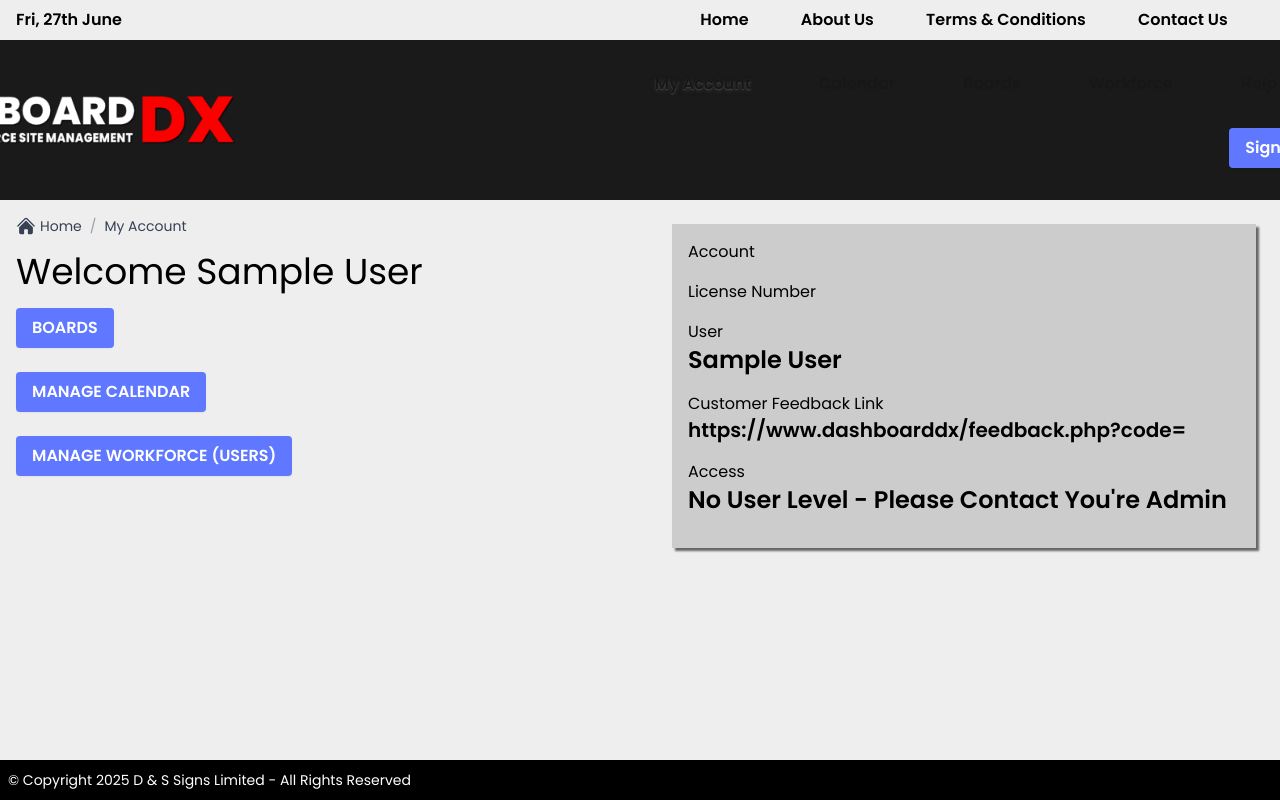
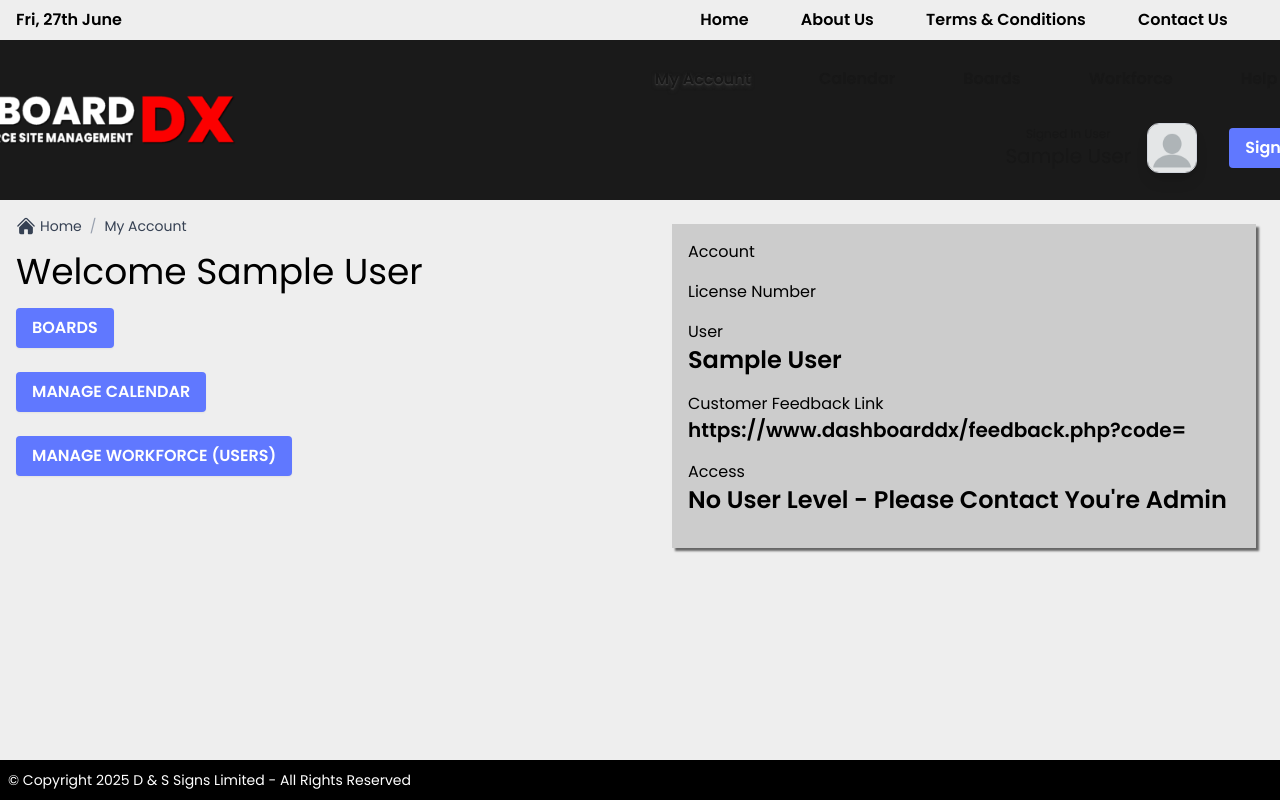
Before and after one commit to UrKo2376/DashboardDX_NextJS, a Next.js app: page /my-account in a window 1280 px wide. Shown: the top 800 px of the page. Built offline with nearby package versions, Linux system fonts and the light colour scheme; no server answers; sample sign-in values are in the browser's storage.

Commit message:
Added userAvatar component to bring through either a default image or a user uploaded one based on account and user ids.  Will add in the user admin section a way to upload the avatars and save them as user_accountId_userId.jpg

```diff
--- a/app/api/auth/[...nextauth]/route.ts
+++ b/app/api/auth/[...nextauth]/route.ts
@@ -16,7 +16,7 @@ export const authOptions: NextAuthOptions = {
         password: { label: "Password", type: "password" },
       },
       async authorize(credentials) {
-        console.log('authorize credentials:', credentials);
+        //console.log('authorize credentials:', credentials);
 
         if (!credentials?.username || !credentials?.password) return null;
 
@@ -24,7 +24,7 @@ export const authOptions: NextAuthOptions = {
           where: { username: credentials.username },
         });
 
-        console.log('found user:', user);
+        //console.log('found user:', user);
         //console.log("Manual compare:", credentials.password === "M0nde02376");
 
         if (!user) return null;
--- a/app/my-account/page.tsx
+++ b/app/my-account/page.tsx
@@ -22,7 +22,7 @@ export default function Account() {
 };
 
 const [account, setAccount] = useState<AccountType | null>(null);
-const [countdown, setCountdown] = useState(5);
+const [countdown, setCountdown] = useState(3);
   useEffect(() => {
     const interval = setInterval(() => {
       setCountdown((prev) => prev - 1);
--- a/components/global/main-nav.tsx
+++ b/components/global/main-nav.tsx
@@ -5,7 +5,7 @@ import NavLink from "@/lib/nav-link";
 import React, { useState, useEffect } from "react";
 import { signIn, signOut, useSession } from "next-auth/react";
 import { EyeIcon, EyeSlashIcon } from "@heroicons/react/24/solid";
-
+import UserAvatar from "./userAvatar";
 
 import { useRouter } from "next/navigation";
 
@@ -27,7 +27,7 @@ useEffect(() => {
 
   if (status === "unauthenticated") {
     console.log("User signed out");
-    const timer = setTimeout(() => router.push("/"), 5000);
+    const timer = setTimeout(() => router.push("/"), 3000);
     return () => clearTimeout(timer); // cleanup timer on unmount or session change
   }
 
@@ -93,7 +93,21 @@ useEffect(() => {
                 Help & FAQ
               </NavLink>
             </div>
-            <div className="flex w-4/5 justify-end py-4">
+            <div className="flex w-4/5 justify-end items-center py-4">
+              <div className="flex items-center px-4">
+                <div className="flex flex-col items-center justify-center">
+                  <h3 className="text-xs">Signed In User</h3>
+                  <p className="text-xl">{session.user.name}</p>
+                </div>
+                <div className="px-4">
+                  <UserAvatar
+                    accountId={session.user.accountId}
+                    userId={session.user.id}
+                    size={50}
+                    className="shadow-lg"
+                  />
+                </div>
+              </div>
               <button
                 type="button"
                 onClick={() => signOut()}
@@ -102,6 +116,7 @@ useEffect(() => {
                 Sign Out
               </button>
             </div>
+
           </>
         )}
 
--- /dev/null
+++ b/components/global/userAvatar.tsx
@@ -0,0 +1,40 @@
+'use client';
+
+import { useEffect, useState } from "react";
+
+interface UserAvatarProps {
+  accountId: number;
+  userId: number;
+  size?: number;
+  className?: string;
+  alt?: string;
+}
+
+export default function UserAvatar({
+  accountId,
+  userId,
+  size = 64,
+  className = '',
+  alt = 'User avatar',
+}: UserAvatarProps) {
+  const [imageSrc, setImageSrc] = useState("/images/user_images/user.png");
+
+  useEffect(() => {
+    const fileName = `user_${accountId}_${userId}.jpg`;
+    const imagePath = `/images/user_images/${fileName}`;
+    fetch(imagePath, { method: "HEAD" }).then((res) => {
+      if (res.ok) {
+        setImageSrc(imagePath);
+      }
+    });
+  }, [accountId, userId]);
+
+  return (
+    <img
+      src={imageSrc}
+      alt={alt}
+      className={`rounded-xl object-cover border border-gray-300 ${className}`}
+      style={{ width: size, height: size }}
+    />
+  );
+}
```
Also changed, not shown: public/images/user_images/user.png (renamed from public/images/user.png), public/images/user_images/user_1_5.jpg (added).
